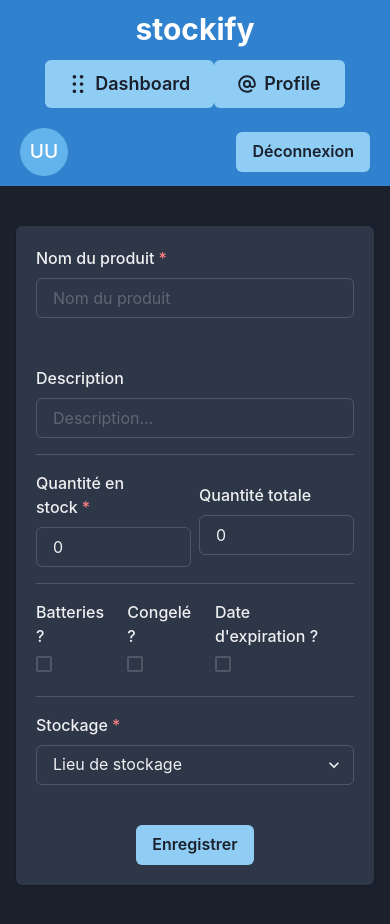
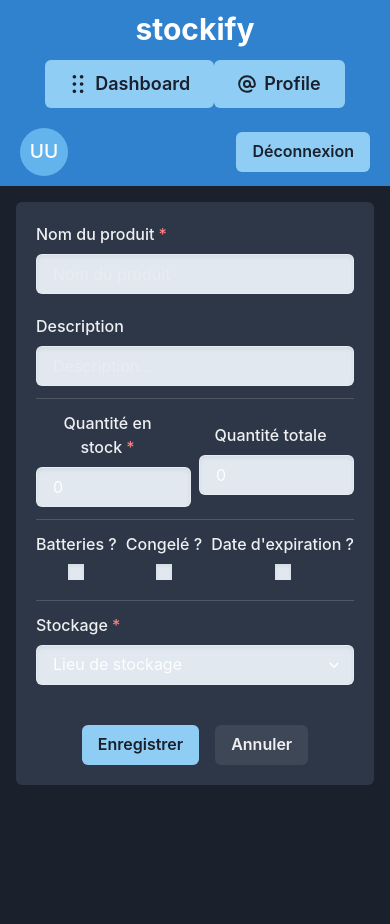
Before and after one commit to Julien1100/stockify-front, a React (Vite) app: page /products/new in a window 390 px wide. After the commit the page ends 844 px from the top, so only its background shows below. Built offline with nearby package versions, Linux system fonts and the light colour scheme; no server answers; sample sign-in values are in the browser's storage.

Commit message:
🛠️ Refactor NewProductCard component for improved UI consistency and responsiveness

```diff
--- a/src/components/NewProductCard.jsx
+++ b/src/components/NewProductCard.jsx
@@ -95,8 +95,8 @@
 
   return (
     <form onSubmit={handleSubmit}>
-      <Card my={10}>
-        <CardHeader>
+      <Card my={{ base: 4, md: 10 }} variant={"filled"}>
+        <CardHeader pb={{ base: 0, md: 5 }}>
           <FormControl isRequired>
             <FormLabel>Nom du produit</FormLabel>
             <Input
@@ -105,14 +105,16 @@
               name="name"
               value={formData.name}
               onChange={handleChange}
+              shadow={"inner"}
+              background={"gray.200"}
             />
           </FormControl>
         </CardHeader>
 
         <CardBody>
-          <Stack divider={<StackDivider />} spacing={4}>
+          <Stack divider={<StackDivider />} spacing={{ base: 3, md: 4 }}>
             <Box>
-              <FormControl pt={2}>
+              <FormControl>
                 <FormLabel>Description</FormLabel>
                 <Input
                   type="textarea"
@@ -120,6 +122,8 @@
                   name="description"
                   value={formData.description}
                   onChange={handleChange}
+                  shadow={"inner"}
+                  background={"gray.200"}
                 />
               </FormControl>
             </Box>
@@ -127,61 +131,74 @@
             <HStack justifyContent={"space-between"}>
               <Box>
                 <FormControl isRequired>
-                  <FormLabel>Quantité en stock</FormLabel>
+                  <FormLabel textAlign={"center"}>Quantité en stock</FormLabel>
                   <Input
                     type="number"
                     min={0}
                     name="quantityInStock"
                     value={formData.quantityInStock}
                     onChange={handleChange}
+                    shadow={"inner"}
+                    background={"gray.200"}
                   />
                 </FormControl>
               </Box>
 
               <Box>
                 <FormControl>
-                  <FormLabel>Quantité totale</FormLabel>
+                  <FormLabel textAlign={"center"}>Quantité totale</FormLabel>
                   <Input
                     type="number"
                     min={0}
                     name="quantityTotal"
                     value={formData.quantityTotal}
                     onChange={handleChange}
+                    shadow={"inner"}
+                    background={"gray.200"}
                   />
                 </FormControl>
               </Box>
             </HStack>
 
-            <HStack justifyContent={"space-between"}>
+            <HStack justifyContent={"space-between"} flexWrap={"wrap"}>
               <Box>
-                <FormControl>
-                  <FormLabel>Batteries ?</FormLabel>
+                <FormControl textAlign={"center"}>
+                  <FormLabel mx={0}>Batteries ?</FormLabel>
                   <Checkbox
                     name="needBattery"
                     isChecked={formData.needBattery}
                     onChange={handleChange}
+                    shadow={"inner"}
+                    background={"gray.200"}
+                    border={"transparent"}
                   />
                 </FormControl>
               </Box>
 
               <Box>
-                <FormControl>
-                  <FormLabel>Congelé ?</FormLabel>
+                <FormControl textAlign={"center"}>
+                  <FormLabel mx={0}>Congelé ?</FormLabel>
                   <Checkbox
                     name="frozen"
                     isChecked={formData.frozen}
                     onChange={handleChange}
+                    shadow={"inner"}
+                    background={"gray.200"}
+                    border={"transparent"}
                   />
                 </FormControl>
               </Box>
 
               <Box>
-                <FormControl>
-                  <FormLabel>Date d'expiration ?</FormLabel>
+                <FormControl textAlign={"center"}>
+                  <FormLabel mx={0}>Date d'expiration ?</FormLabel>
                   <Checkbox
                     name="hasExpirationDate"
                     isChecked={formData.hasExpirationDate}
                     onChange={handleChange}
+                    shadow={"inner"}
+                    background={"gray.200"}
+                    border={"transparent"}
                   />
                 </FormControl>
               </Box>
@@ -195,6 +212,8 @@
                   name="location"
                   value={formData.location}
                   onChange={handleChange}
+                  shadow={"inner"}
+                  background={"gray.200"}
                 >
                   <option value={"none"}>N/A</option>
                   <option value={"shelf"}>Étagère</option>
@@ -205,10 +224,11 @@
           </Stack>
         </CardBody>
 
-        <CardFooter justifyContent={"center"}>
+        <CardFooter justifyContent={"center"} gap={4}>
           <Button type="submit" colorScheme="blue">
             Enregistrer
           </Button>
+          <Button onClick={() => navigate(-1)}>Annuler</Button>
         </CardFooter>
       </Card>
     </form>
```
